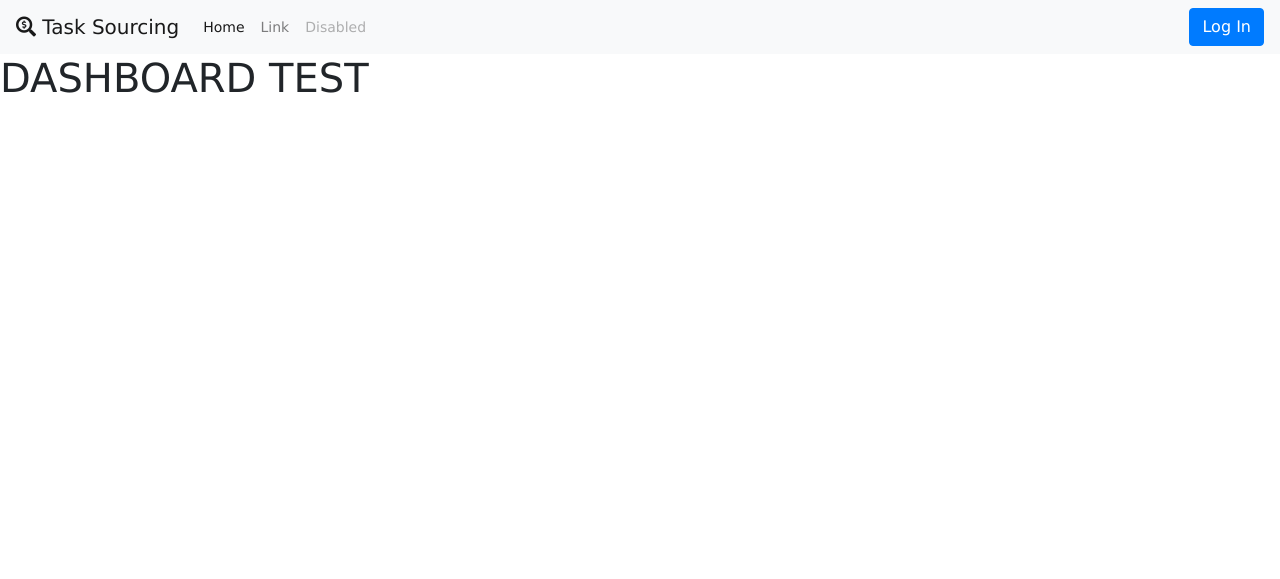
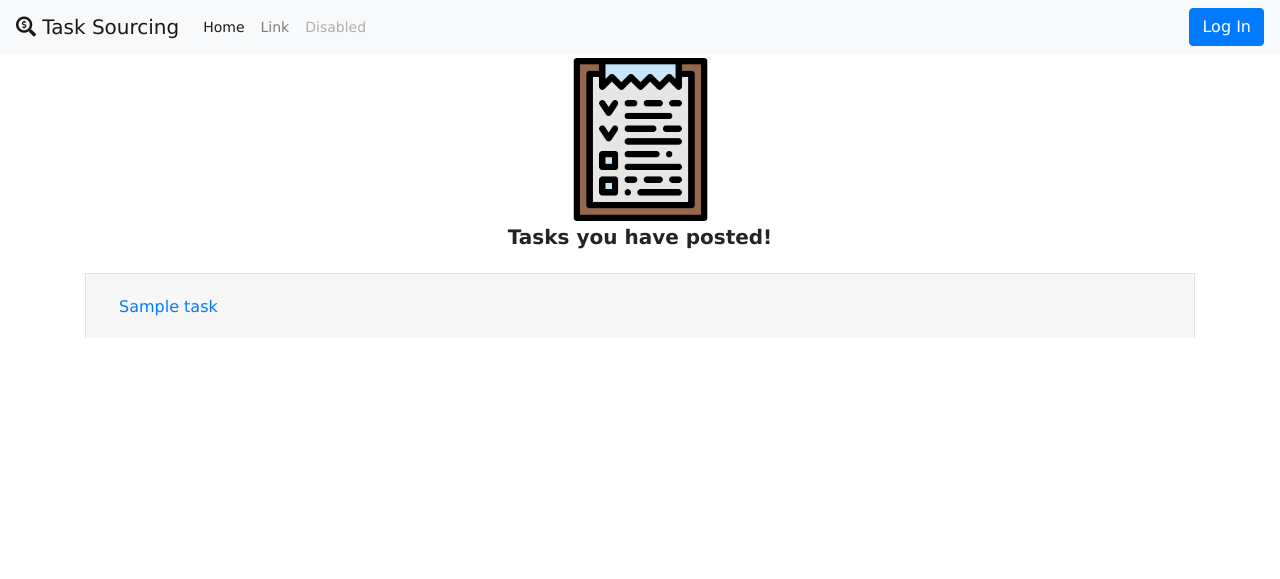
Before and after one commit to kaiyanyeo/CS2102-Team56-Project, a Node server app: template views/dashboard.ejs in a window 1280 px wide. Shown: the top 579 px of the page. Run offline with Node 20, Linux system fonts and the light colour scheme; the template is opened without the code that fills it: most values are stand-ins (such as "Sample title", 1, 10 or a date in 2020); some libraries are stand-ins or nearby versions.

Commit message:
Add tasks page and design

```diff
--- a/SQL/index.js
+++ b/SQL/index.js
@@ -10,6 +10,9 @@ sql.query = {
     add_employer: 'INSERT INTO Employers(username) VALUES ($1)',
     add_employee: 'INSERT INTO Employees(username) VALUES ($1)',
 
+    // Get tasks
+    retrieve_tasks: 'SELECT * FROM Tasks WHERE employername = $1',
+
     // Get Number of postings by each employer
     get_postings: 'SELECT count(*) from Employers e1 LEFT JOIN employerAction.posts p1 ON e1.employerUserName = p1.employerUserName GROUP BY e1.employerUserName',
 
--- a/views/dashboard.ejs
+++ b/views/dashboard.ejs
@@ -26,14 +26,45 @@
 <body>
 
 	<header>
-		<% include partials/header %>
+		<%- include partials/header %>
 	</header>
 	<main>
-		<h1>DASHBOARD TEST</h1>
+		<% if(tasks) { %>
+		<div class="container">
+			<div class="row">
+				<img src="images/checklist.png" class="img-thumbnail mx-auto d-block" style="width:15%; height:15%; border:0;">
+			</div>
+			<h5 class="font-weight-bold text-center">Tasks you have posted!</h5>
+			<br />
+			<div id="accordion">
+				<% tasks.forEach(function(task) { %>
+				<div class="accordion" id="accordionExample">
+					<div class="card">
+						<div class="card-header" id="heading<%= task.taskid %>">
+							<h2 class="mb-0">
+								<button class="btn btn-link collapsed" type="button" data-toggle="collapse"
+									data-target="#collapse<%= task.taskid %>" aria-expanded="false" aria-controls="collapse<%= task.taskid %>">
+									<%= task.title %>
+								</button>
+							</h2>
+						</div>
+						<div id="collapse<%= task.taskid %>" class="collapse" aria-labelledby="heading<%= task.taskid %>"
+							data-parent="#accordionExample">
+							<div class="card-body">
+								you probably haven't heard of them accusamus labore sustainable VHS.
+							</div>
+						</div>
+					</div>
+					<% }); %>
+				</div>
+			</div>
+			<% } else { %>
+				<%- include partials/notask %>
+			<% } %>
 	</main>
 
 	<footer>
-		<% include partials/footer %>
+		<%- include partials/footer %>
 	</footer>
 
 	<!-- Bootstrap core JavaScript
--- a/views/index.ejs
+++ b/views/index.ejs
@@ -27,7 +27,7 @@
 <body>
 
   <header>
-    <% include partials/header %>
+    <%- include partials/header %>
   </header>
 
   <main>
@@ -84,7 +84,7 @@
   </main>
 
   <footer>
-    <% include partials/footer %>
+    <%- include partials/footer %>
   </footer>
 
   <!-- Bootstrap core JavaScript
--- a/views/partials/header.ejs
+++ b/views/partials/header.ejs
@@ -10,7 +10,11 @@
     <div class="collapse navbar-collapse" id="navbarSupportedContent">
         <ul class="navbar-nav mr-auto">
             <li class="nav-item active">
-                <a class="nav-link" href="#">Home <span class="sr-only">(current)</span></a>
+                <% if(auth) { %>
+                    <a class="nav-link" href="/dashboard">Dashboard <span class="sr-only">(current)</span></a>
+                <% } else { %>
+                    <a class="nav-link" href="/">Home <span class="sr-only">(current)</span></a>
+                <% } %>
             </li>
             <li class="nav-item">
                 <a class="nav-link" href="#">Link</a>
--- /dev/null
+++ b/views/partials/notask.ejs
@@ -0,0 +1,7 @@
+<div class="card mx-auto d-block text-center" style="width:18rem; border:0">
+    <img src="images/tasks.png" class="card-img-top img-thumbnail" style="width:70%; border:0;">
+    <div class="card-body">
+        <h3 class="card-title">Oops!</h3>
+        <h5 class="card-text">You haven't created any tasks!</h5>
+    </div>
+</div>
--- a/views/register.ejs
+++ b/views/register.ejs
@@ -84,7 +84,7 @@
     </div>
   </div>
 
-  <% include partials/footer %>
+  <%- include partials/footer %>
 
   <!-- Bootstrap core JavaScript
     ================================================== -->
```
Also changed, not shown: routes/init.js (+11 -1 lines), public/images/checklist.png (added), public/images/tasks.png (added).
